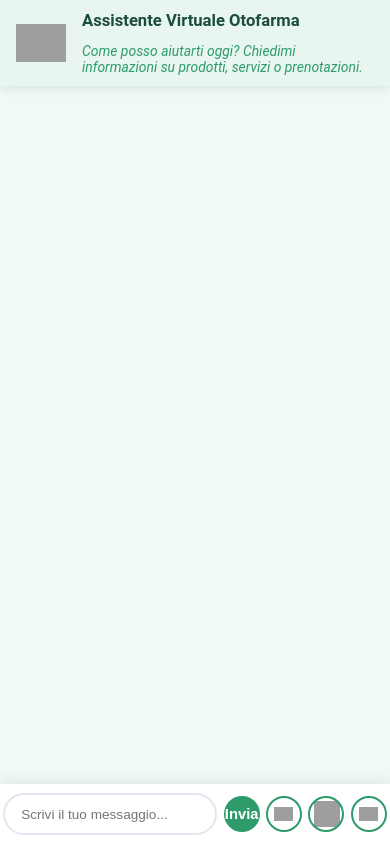
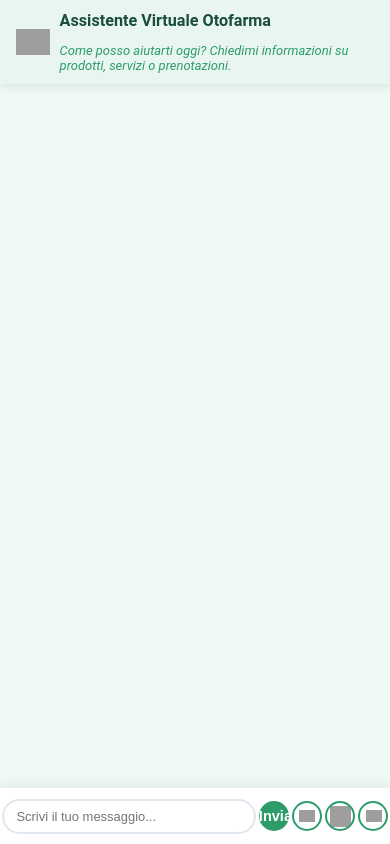
Before and after one commit to MuddasirKHuwaja998/Chatbot, a Flask app: page / in a window 390 px wide. Run offline with Flask 3, Linux system fonts and the light colour scheme; grey boxes are pictures that could not be loaded.

Commit message:
Update index.html

```diff
--- a/templates/index.html
+++ b/templates/index.html
@@ -2,7 +2,7 @@
 <html lang="it">
 <head>
     <meta charset="UTF-8">
-    <meta name="viewport" content="width=device-width, initial-scale=1.0">
+    <meta name="viewport" content="width=device-width, initial-scale=1.0, viewport-fit=cover">
     <title>Otofarma AI Assistant</title>
     <link rel="icon" type="image/png" href="https://www.dropbox.com/scl/fi/ypb3su4estqakdj818ooo/chatbot.png?rlkey=8w18gem5ay8b8euikgkjvvunz&raw=1">
     <style>
@@ -26,7 +26,7 @@
             min-height: 100vh;
             display: flex;
             flex-direction: column;
-            overflow: hidden;
+            overflow: auto !important;
         }
         .chat-container {
             flex: 1;
@@ -78,7 +78,8 @@
         }
         .chat-box {
             flex: 1;
-            overflow-y: auto;
+            overflow-y: auto !important;
+            -webkit-overflow-scrolling: touch;
             padding: 1.5rem 2rem;
             background: var(--secondary);
             margin-top: 120px;
@@ -126,10 +127,10 @@
             position: relative;
         }
         .bot-icon {
-            width: 38px;
-            height: 38px;
-            min-width: 38px;
-            min-height: 38px;
+            width: 34px;
+            height: 34px;
+            min-width: 34px;
+            min-height: 34px;
             border-radius: 50%;
             display: inline-flex;
             align-items: center;
@@ -190,12 +191,14 @@
             height: 50px;
         }
         .mic-button, .sign-language-button, .animation-button {
-            width: 50px;
-            height: 50px;
+            width: 48px;
+            height: 48px;
             border-radius: 50%;
             border: 2px solid var(--primary);
             cursor: pointer;
             transition: box-shadow 0.2s;
+            background-size: 70% 70%;
+            background-position: center;
         }
         .mic-button {
             background: #fff url('https://cdn1.iconfinder.com/data/icons/social-messaging-ui-color/254000/79-512.png') center/60% no-repeat;
@@ -233,54 +236,54 @@
                 font-size: 1.25rem;
             }
             .logo {
-                width: 80px;
-                min-width: 60px;
+                width: 70px;
+                min-width: 48px;
             }
             .header-content {
-                gap: 1rem;
+                gap: 0.6rem;
             }
             .chat-header p {
-                font-size: 0.98rem;
+                font-size: 0.97rem;
             }
             .chat-box {
-                padding: 0.7rem 0.2rem;
+                padding: 0.6rem 0.2rem;
                 margin-top: 70px;
-                gap: 0.6rem;
+                gap: 0.44rem;
                 font-size: 1rem;
-                height: calc(100vh - 160px);
+                height: calc(100vh - 140px);
             }
             .input-container {
-                height: 60px;
-                padding: 0.4rem 0.2rem;
-                gap: 0.4rem;
+                height: 56px;
+                padding: 0.3rem 0.1rem;
+                gap: 0.2rem;
             }
             .input-field {
-                padding: 0.7rem 1rem;
-                font-size: 0.98rem;
+                padding: 0.5rem 0.8rem;
+                font-size: 0.96rem;
             }
             .send-button, .mic-button, .sign-language-button, .animation-button {
-                width: 36px;
-                height: 36px;
-                font-size: 0.92rem;
+                width: 30px;
+                height: 30px;
+                font-size: 0.91rem;
                 padding: 0;
             }
             .message {
-                font-size: 0.98rem;
-                padding: 0.7rem 1rem;
+                font-size: 0.95rem;
+                padding: 0.55rem 0.8rem;
             }
             .bot-icon, .bot-icon-inner {
-                width: 28px;
-                height: 28px;
-                min-width: 28px;
-                min-height: 28px;
+                width: 22px;
+                height: 22px;
+                min-width: 22px;
+                min-height: 22px;
             }
         }
         @media (max-width: 410px) {
-            .chat-header h1 { font-size: 1.04rem; }
-            .chat-header p { font-size: 0.87rem; }
-            .logo { width: 50px; min-width: 35px; }
-            .bot-icon, .bot-icon-inner { width: 20px; height: 20px; }
-            .message, .input-field { font-size: 0.85rem; }
+            .chat-header h1 { font-size: 1.01rem; }
+            .chat-header p { font-size: 0.81rem; }
+            .logo { width: 34px; min-width: 24px; }
+            .bot-icon, .bot-icon-inner { width: 14px; height: 14px; }
+            .message, .input-field { font-size: 0.81rem; }
         }
     </style>
 </head>
@@ -319,15 +322,12 @@
         let recognitionActive = false;
         let recognitionInstance = null;
 
-        // Function to display messages
         const displayMessage = (message, isUser = false) => {
             const messageDiv = document.createElement('div');
             messageDiv.className = `message ${isUser ? 'user-message' : 'bot-message'}`;
-            // For bot replies, add the icon with inner image
             if (!isUser) {
                 const botIcon = document.createElement('span');
                 botIcon.className = "bot-icon";
-                // Inner icon (your PNG, direct raw link)
                 const botImg = document.createElement('img');
                 botImg.src = "https://www.dropbox.com/scl/fi/ypb3su4estqakdj818ooo/chatbot.png?rlkey=8w18gem5ay8b8euikgkjvvunz&raw=1";
                 botImg.alt = "Otofarma Bot";
@@ -335,7 +335,6 @@
                 botIcon.appendChild(botImg);
                 messageDiv.appendChild(botIcon);
             }
-            // The message text
             const messageSpan = document.createElement('span');
             messageSpan.textContent = message;
             messageDiv.appendChild(messageSpan);
@@ -346,7 +345,6 @@
             }, 50);
         };
 
-        // Function to animate bot icon when user sends a message
         function animateBotIcon() {
             const lastBotMessages = document.querySelectorAll('.bot-message');
             if (lastBotMessages.length === 0) return;
@@ -358,19 +356,15 @@
             }
         }
 
-        // Function to speak a message with the best available Italian voice
         function speakMessage(message) {
             if (!('speechSynthesis' in window)) return;
             let synth = window.speechSynthesis;
 
             function speakWithVoices() {
                 let voices = synth.getVoices();
-
-                // 1. Try Google female Italian (best in Chrome)
                 let selectedVoice = voices.find(v =>
                     v.lang === 'it-IT' && v.name.toLowerCase().includes("google italiano")
                 );
-                // 2. Fallback: any female Italian
                 if (!selectedVoice) selectedVoice = voices.find(v =>
                     v.lang === 'it-IT' && (
                         (v.gender && v.gender.toLowerCase() === "female") ||
@@ -381,9 +375,7 @@
                         v.name.toLowerCase().includes("silvia")
                     )
                 );
-                // 3. Fallback: any Italian
                 if (!selectedVoice) selectedVoice = voices.find(v => v.lang === 'it-IT');
-                // 4. Fallback: default
                 const utterance = new SpeechSynthesisUtterance(message);
                 utterance.lang = 'it-IT';
                 if (selectedVoice) utterance.voice = selectedVoice;
@@ -397,7 +389,6 @@
             speakWithVoices();
         }
 
-        // Function to send a message (with optional TTS on reply)
         const sendMessage = (fromVoice=false) => {
             const message = userInput.value.trim();
             if (message) {
@@ -432,7 +423,6 @@
             }
         });
 
-        // Improved Mic Button
         function stopAllSpeech() {
             if ('speechSynthesis' in window) {
                 window.speechSynthesis.cancel();
```
